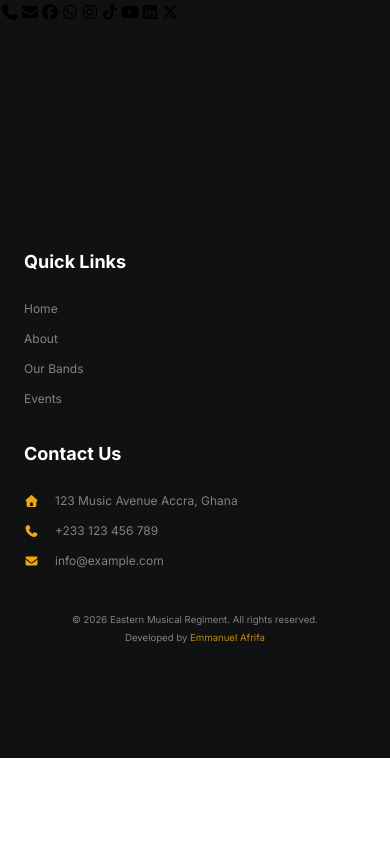
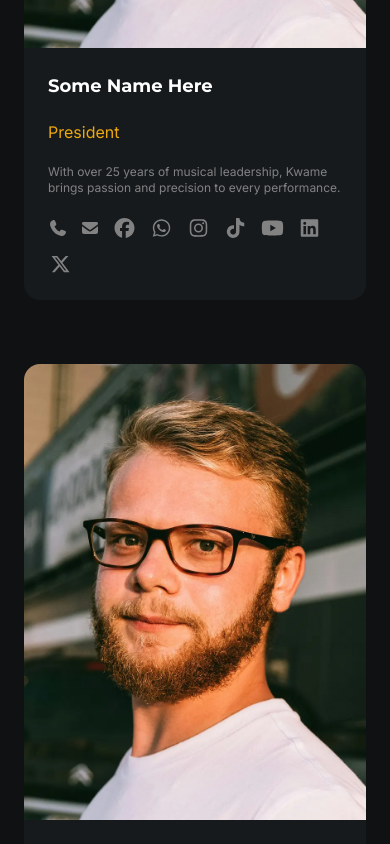
Before and after one commit to Emmanuel-Afrifa/eastern-musical-regiment-website, a Next.js app in the folder frontend/: page /about in a window 390 px wide. Shown: the part 1580-2424 px from the top of the page. Before the commit the page ends 2338 px from the top, so only its background shows below. Built offline with nearby package versions, Linux system fonts and the light colour scheme.

Commit message:
Styled the Leadership section responsively and also changed all occurrences or interpolating text sizes (e.g. text-[12px]) to use prebuilt tailwind classes (e.g. text-xs)

```diff
--- a/frontend/src/app/components/molecules/LeaderCard.tsx
+++ b/frontend/src/app/components/molecules/LeaderCard.tsx
@@ -41,26 +41,27 @@ const LeaderCard = ({leaderInfo}: {leaderInfo: LeaderProps}) => {
     ]
 
     return (
-        <div>
-            <div className="relative">
+        <div className="flex flex-col w-full max-w-sm rounded-2xl bg-bg-black">
+            <div className="relative aspect-3/4 rounded-t-2xl">
                 <Image
                     src={leaderInfo.image.src}
                     alt={leaderInfo.image.alt || "leader image"}
                     fill
-                    className="object-cover w-full h-full"
+                    className="object-cover w-full h-full rounded-t-2xl"
                 />
             </div>
-            <div>
-                <h3 className="text-white">{leaderInfo.name}</h3>
-                <p className="text-gold">{leaderInfo.role}</p>
-                <p className="text-fg-dark-gray">{leaderInfo.bio}</p>
-                <div>
+            <div className="p-6">
+                <h3 className="text-white text-lg md:text-xl mb-5">{leaderInfo.name}</h3>
+                <p className="text-gold text-base md:text-lg mb-5">{leaderInfo.role}</p>
+                <p className="text-fg-dark-gray text-xs md:text-sm lg:text-base mb-5">{leaderInfo.bio}</p>
+                <div className="flex gap-3 flex-wrap">
                     {leaderInfo.phone && (
                         <a
                             href={`tel:${leaderInfo.phone}`}
                             target="_blank"
                             rel="noopener noreferrer"
                             aria-label={`${leaderInfo.role.toLowerCase()}'s phone number`}
+                            className="text-fg-dark-gray hover:text-gold/80"
                         >
                             <FontAwesomeIcon icon={faPhone} />
                         </a>
@@ -71,6 +72,7 @@ const LeaderCard = ({leaderInfo}: {leaderInfo: LeaderProps}) => {
                             target="_blank"
                             rel="noopener noreferrer"
                             aria-label={`${leaderInfo.role.toLowerCase()}'s email address`}
+                            className="text-fg-dark-gray hover:text-gold/80"
                         >
                             <FontAwesomeIcon icon={faEnvelope} />
                         </a>
@@ -84,8 +86,9 @@ const LeaderCard = ({leaderInfo}: {leaderInfo: LeaderProps}) => {
                                 aria-label={`${leaderInfo.role}'s ${socialAcc.ariaLabel}`}
                                 target="_blank"
                                 rel="noopener noreferrer"
+                                className="text-fg-dark-gray hover:text-gold/80"
                             >
-                                <FontAwesomeIcon icon={socialAcc.icon} />
+                                <FontAwesomeIcon icon={socialAcc.icon} size="lg" />
                             </a>
                         )
                     })}
--- a/frontend/src/app/components/organisms/Footer.tsx
+++ b/frontend/src/app/components/organisms/Footer.tsx
@@ -32,7 +32,7 @@ const Footer = () => {
                                         return (
                                             <li
                                                 key={link.id}
-                                                className="text-fg-dark-gray text-[12px] md:text-base lg:text-lg font-inter"
+                                                className="text-fg-dark-gray text-xs md:text-base lg:text-lg font-inter"
                                             >
                                                 <Link
                                                     href={link.href}
@@ -48,7 +48,7 @@ const Footer = () => {
 
                             <div className="mt-8 md:mt-0">
                                 <h3 className="font-inter text-lg md:text-xl font-bold text-white mb-6">Contact Us</h3>
-                                <ul className="flex flex-col gap-3 md:gap-4 lg:gap-5 text-fg-dark-gray text-[12px] md:text-base lg:text-lg font-inter">
+                                <ul className="flex flex-col gap-3 md:gap-4 lg:gap-5 text-fg-dark-gray text-xs md:text-base lg:text-lg font-inter">
                                     <li>
                                         <p>
                                             <FontAwesomeIcon icon={faHome} className="text-gold mr-4" />
@@ -85,10 +85,10 @@ const Footer = () => {
                     </div>
 
                     <div className='flex flex-col md:flex-row justify-between items-center mt-10'>
-                        <p className='text-fg-dark-gray text-center text-[12px] md:text-base'>
+                        <p className='text-fg-dark-gray text-center text-xs md:text-base'>
                             <small>© 2026 Eastern Musical Regiment. All rights reserved.</small>
                         </p>
-                        <p className='text-fg-dark-gray text-center text-[12px] md:text-base'>
+                        <p className='text-fg-dark-gray text-center text-xs md:text-base'>
                             <small>Developed by <span className='text-gold/80 underline-grow'><a href="https://www.linkedin.com/in/emmanuel-afrifa-840674214/" rel="noopener noreferrer" target='_blank'>Emmanuel Afrifa</a></span></small>
                         </p>
                     </div>
--- a/frontend/src/app/components/organisms/HeroSection.tsx
+++ b/frontend/src/app/components/organisms/HeroSection.tsx
@@ -18,12 +18,12 @@ const HeroSection = () => {
                         <Button
                             content="Join the Regiment"
                             ariaLabel="join button"
-                            classname="button bg-gold font-montserrat px-10 py-3 text-[14px] md:text-base 2xl:text-lg text-fg-black border-2 border-transparent"
+                            classname="button bg-gold font-montserrat px-10 py-3 text-sm md:text-base 2xl:text-lg text-fg-black border-2 border-transparent"
                         />
                         <Button
                             content="Join the Regiment"
                             ariaLabel="second join button"
-                            classname="button px-10 py-3 font-montserrat text-[14px] md:text-base 2xl:text-lg bg-fg-black text-gold border-2 border-gold"
+                            classname="button px-10 py-3 font-montserrat text-sm md:text-base 2xl:text-lg bg-fg-black text-gold border-2 border-gold"
                         />
                     </div>
                 </div>
--- a/frontend/src/app/components/organisms/HomeFinalCTASection.tsx
+++ b/frontend/src/app/components/organisms/HomeFinalCTASection.tsx
@@ -21,7 +21,7 @@ const HomeFinalCTASection = () => {
                     <Button
                         content="Join the Regiment Today"
                         ariaLabel="join the regiment today button"
-                        classname="button bg-gold font-montserrat px-10 py-3 text-[14px] md:text-base 2xl:text-lg text-fg-black border-2 border-transparent mt-12"
+                        classname="button bg-gold font-montserrat px-10 py-3 text-sm md:text-base 2xl:text-lg text-fg-black border-2 border-transparent mt-12"
                     />
                 </div>
             </Container>
--- a/frontend/src/app/components/organisms/LeadershipSection.tsx
+++ b/frontend/src/app/components/organisms/LeadershipSection.tsx
@@ -10,10 +10,10 @@ const LeadershipSection = () => {
     return (
         <Section bgColor="bg-fg-black">
             <Container>
-                <div>
-                    <h2 className="text-white">Meet Our Leadership</h2>
-                    <p className="text-fg-gray">The passionate individuals guiding our musical journey</p>
-                    <div>
+                <div className="flex flex-col items-center px-6 md:px-10">
+                    <h2 className="text-white section-header-text mb-6 text-center">Meet Our Leadership</h2>
+                    <p className="text-fg-gray section-description-text mb-16 text-center">The passionate individuals guiding our musical journey</p>
+                    <div className="flex flex-wrap justify-center items-center gap-16">
                         {leadersData.map(leader => {
                             return (
                                 <LeaderCard key={leader.id} leaderInfo={leader}/>
```
